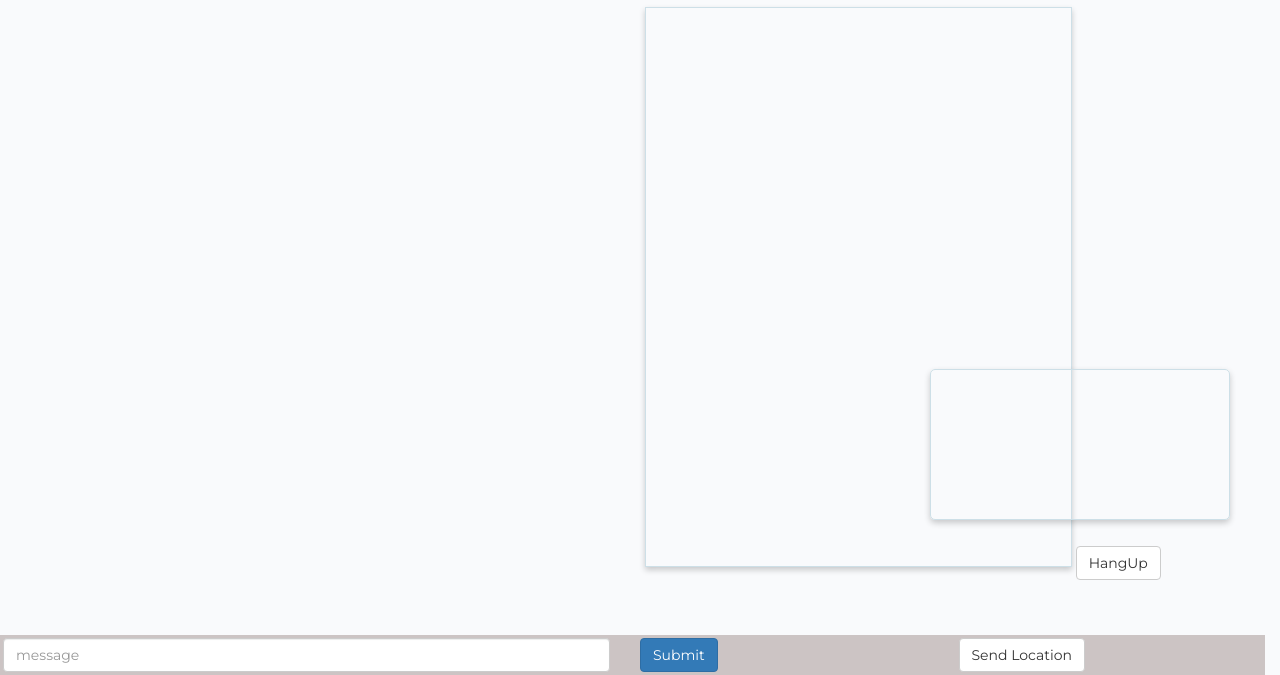
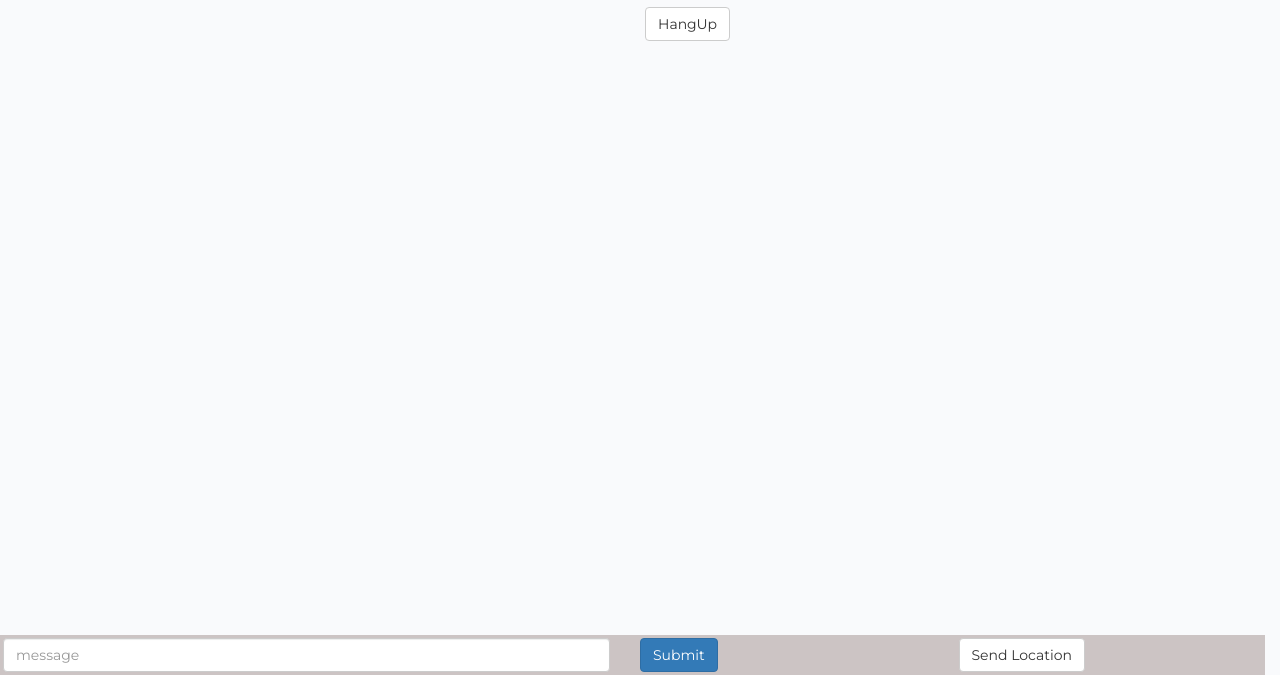
Before and after one commit to Khoslaadarsh/ChatApp, a website: page public/chat.html in a window 1280 px wide. Shown: the part 125-800 px from the top of the page. Drawn offline with nearby package versions, Linux system fonts and the light colour scheme; no server answers.

Commit message:
changed remote and local video attribute

```diff
--- a/public/chat.html
+++ b/public/chat.html
@@ -42,9 +42,9 @@
         <h2 class="talk-info" id="talking-with-info">
           Select active user on the left menu.
         </h2>
-          <video autoplay class="remote-video" id="remote-video"></video>
+          <video autoplay class="local-video" id="remote-video"></video>
           <button class="btn btn-default" id="hangup-button">HangUp</button>
-          <video autoplay muted class="local-video" id="local-video"></video>
+          <video autoplay muted class="local-video" id="remote-video"></video>
           <!-- <video autoplay muted class="local-video" id="local123-video"></video> -->
       </div>
 
```
